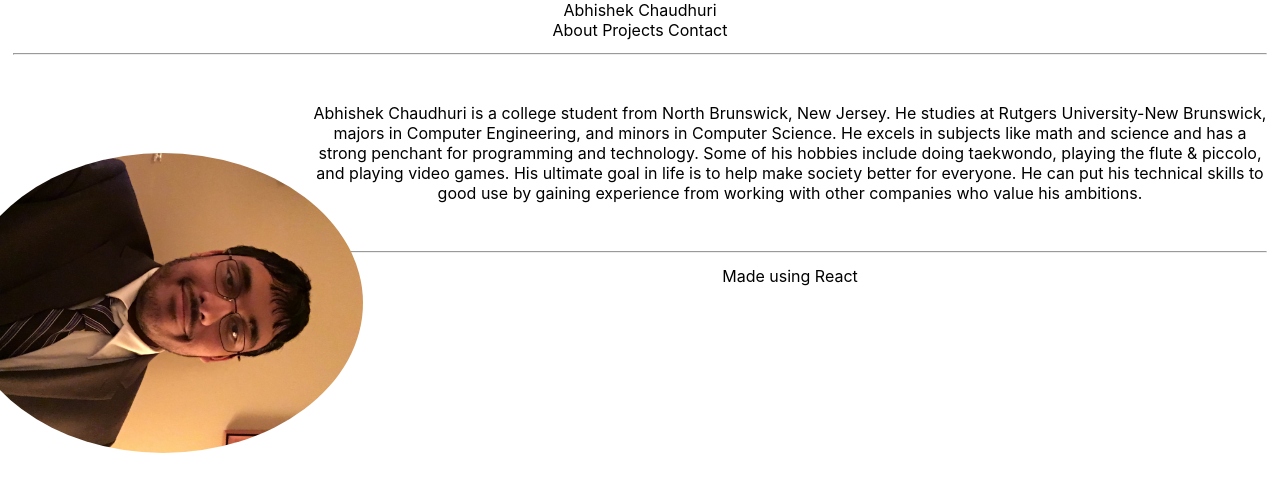
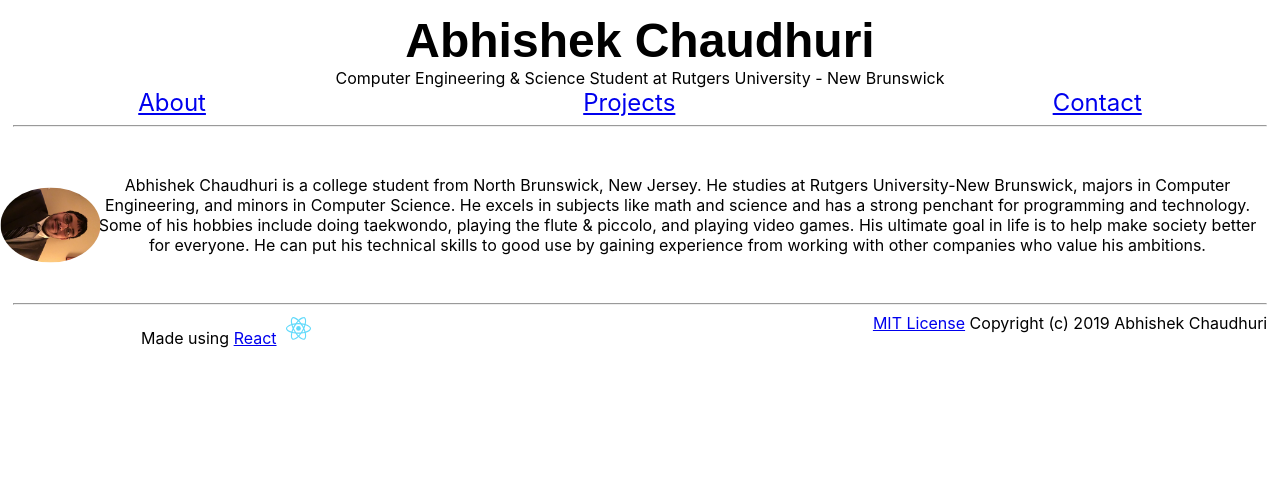
Before and after one commit to Abhiek187/abhiek187.github.io, a React (Create React App) app: page / in a window 1280 px wide. Shown: the top 492 px of the page. Built offline with nearby package versions, Linux system fonts and the light colour scheme.

Commit message:
Provide minor styling adjustments

```diff
--- a/src/App.css
+++ b/src/App.css
@@ -1,20 +1,32 @@
 .App {
   text-align: center;
-}
-
-hr {
   margin: 1%;
 }
 
-.about {
-  margin: 1%;
+.heading {
+  font: bold 3em Arial, Sans-serif
+}
+
+.links {
+  font-size: 1.5em;
+}
+
+.links-about {
+  float: left;
+  margin-left: 10%;
+}
+
+.links-contact {
+  float: right;
+  margin-right: 10%;
 }
 
 .about-headshot {
   transform: rotate(90deg);
-  width: 50%;
+  /*width: 50%;
   max-width: 300px;
-  height: auto;
+  height: auto;*/
+  max-height: 100px;
   float: left;
   border-radius: 100%;
 }
@@ -23,6 +35,14 @@ hr {
   margin: 3em 0;
 }
 
-.foot {
-  margin: 1%;
+.foot-left {
+  float: left;
 }
+
+.foot-react-img {
+  width: 10%;
+}
+
+.foot-right {
+  float: right;
+}
--- a/src/App.js
+++ b/src/App.js
@@ -1,5 +1,5 @@
 import React, { Component } from 'react';
-//import logo from './logo.svg';
+import logo from './img/logo.svg';
 import './App.css';
 import headshot from './img/IMG_0987.JPG';
 
@@ -7,23 +7,41 @@ class App extends Component {
   render() {
     const bio = "Abhishek Chaudhuri is a college student from North Brunswick, New Jersey. He studies" +
       " at Rutgers University-New Brunswick, majors in Computer Engineering, and minors in Computer" +
-      " Science. He excels in subjects like math and science and has a strong penchant for programming" +
-      " and technology. Some of his hobbies include doing taekwondo, playing the flute & piccolo, and" +
-      " playing video games. His ultimate goal in life is to help make society better for everyone." +
-      " He can put his technical skills to good use by gaining experience from working with other" +
-      " companies who value his ambitions.";
+      " Science. He excels in subjects like math and science and has a strong penchant for" +
+      " programming and technology. Some of his hobbies include doing taekwondo, playing the flute &" +
+      " piccolo, and playing video games. His ultimate goal in life is to help make society better" +
+      " for everyone. He can put his technical skills to good use by gaining experience from working" +
+      " with other companies who value his ambitions.";
 
     return (
       <div className="App">
         <header className="heading">Abhishek Chaudhuri</header>
-        <nav className="links">About Projects Contact</nav>
+        <aside className="headline">
+          Computer Engineering & Science Student at Rutgers University - New Brunswick
+        </aside>
+        <nav className="links">
+          <a className="links-about" href="/">About</a>
+          <a className="links-projects" href="/">Projects</a>
+          <a className="links-contact" href="/">Contact</a>
+        </nav>
         <hr/>
         <main className="about">
           <img className="about-headshot" src={headshot} alt="Headshot of Abhishek"/>
           <p className="about-bio">{bio}</p>
         </main>
         <hr/>
-        <footer className="foot">Made using React</footer>
+        <footer className="foot">
+          <span className="foot-left">
+            Made using <a className="foot-react" href="https://reactjs.org/" target="_blank"
+              rel="noopener noreferrer">React</a>
+            <img className="foot-react-img" src={logo} alt="React logo (an atom)"/>
+          </span>
+          <span className="foot-right">
+            <a className="foot-mit" target="_blank" rel="noopener noreferrer"
+              href="https://github.com/Abhiek187/abhiek187.github.io/blob/master/LICENSE">
+              MIT License</a> Copyright (c) 2019 Abhishek Chaudhuri
+          </span>
+        </footer>
       </div>
     );
   }
```
Also changed, not shown: src/img/logo.svg (renamed from src/logo.svg).
